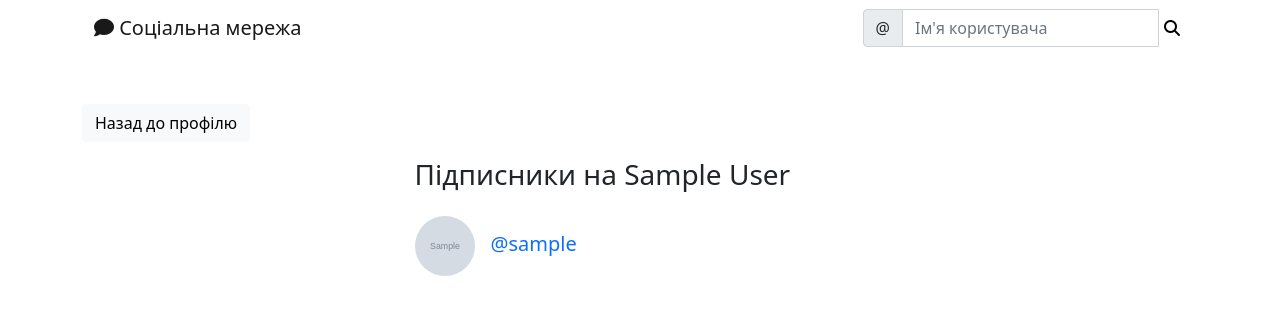
After one commit to divdefwork/socialnetwork, a Django app: page /social/profile/1/followers/ in a window 1280 px wide. The commit adds this page. Shown: the top 315 px of the page. Run offline with Django 4.2, Linux system fonts and the light colour scheme; tables that the repository leaves empty hold one stand-in row (values such as "Sample post"); grey boxes marked "Sample" are stand-in pictures; some libraries are stand-ins or nearby versions.

Commit message:
feat: Part 10 Final Improvements Part 2. End

```diff
--- a/landing/templates/landing/navbar.html
+++ b/landing/templates/landing/navbar.html
@@ -35,7 +35,7 @@
                         </a>
                         <ul class="dropdown-menu">
                             <li>
-                                <a class="dropdown-item" href="{% url 'profile' user.profile.pk %}">
+                                <a class="dropdown-item" href="{% url 'profile' request.user.profile.pk %}">
                                     Профіль
                                 </a>
                             </li>
--- /dev/null
+++ b/social/templates/social/followers_list.html
@@ -0,0 +1,40 @@
+{% extends 'landing/base.html' %}
+
+{% block content %}
+    <div class="container">
+        <div class="row mt-5">
+            <div class="col-md-3 col-sm-6">
+                <a href="{% url 'profile' profile.pk %}" class="btn btn-light">
+                    Назад до профілю
+                </a>
+            </div>
+        </div>
+
+        <div class="row justify-content-center mt-3">
+            <div class="col-md-5 col-sm-12">
+                {% if profile.name %}
+                    <h3>Підписники на {{ profile.name }}</h3>
+                {% else %}
+                    <h3>Підписники на @{{ profile.user.username }}</h3>
+                {% endif %}
+            </div>
+        </div>
+
+        {% for follower in followers %}
+            <div class="row justify-content-center">
+                <div class="col-md-5 col-sm-12 position-relative my-3">
+                    <a href="{% url 'profile' follower.profile.pk %}" class="post-link">
+                        <img class="rounded-circle post-img" height="60"
+                             width="60"
+                             src="{{ follower.profile.picture.url }}" alt="" />
+                    </a>
+                    <a href="{% url 'profile' follower.profile.pk %}" class="post-link">
+                        <h5 class="mt-3">@{{ follower.username }}</h5>
+                    </a>
+
+                </div>
+            </div>
+        {% endfor %}
+
+    </div>
+{% endblock content %}
--- a/social/urls.py
+++ b/social/urls.py
@@ -1,7 +1,7 @@
 from django.urls import path
 from .views import PostListView, PostDetailView, PostEditView, PostDeleteView, \
     CommentDeleteView, ProfileView, ProfileEditView, AddFollower, \
-    RemoveFollower, AddLike, AddDislike, UserSearch
+    RemoveFollower, AddLike, AddDislike, UserSearch, ListFollowers
 
 urlpatterns = [
     path('', PostListView.as_view(), name='post-list'),
@@ -16,6 +16,8 @@ urlpatterns = [
     path('profile/<int:pk>/', ProfileView.as_view(), name='profile'),
     path('profile/edit/<int:pk>/', ProfileEditView.as_view(),
          name='profile-edit'),
+    path('profile/<int:pk>/followers/', ListFollowers.as_view(),
+         name='list-followers'),
     path('profile/<int:pk>/followers/add', AddFollower.as_view(),
          name='add-follower'),
     path('profile/<int:pk>/followers/remove', RemoveFollower.as_view(),
--- a/social/views.py
+++ b/social/views.py
@@ -250,3 +250,16 @@ class UserSearch(View):
         }
 
         return render(request, 'social/search.html', context)
+
+
+class ListFollowers(View):
+    def get(self, request, pk, *args, **kwargs):
+        profile = UserProfile.objects.get(pk=pk)
+        followers = profile.followers.all()
+
+        context = {
+            'profile': profile,
+            'followers': followers,
+        }
+
+        return render(request, 'social/followers_list.html', context)
```
Also changed, not shown: social/templates/social/profile.html (+19 -10 lines).
